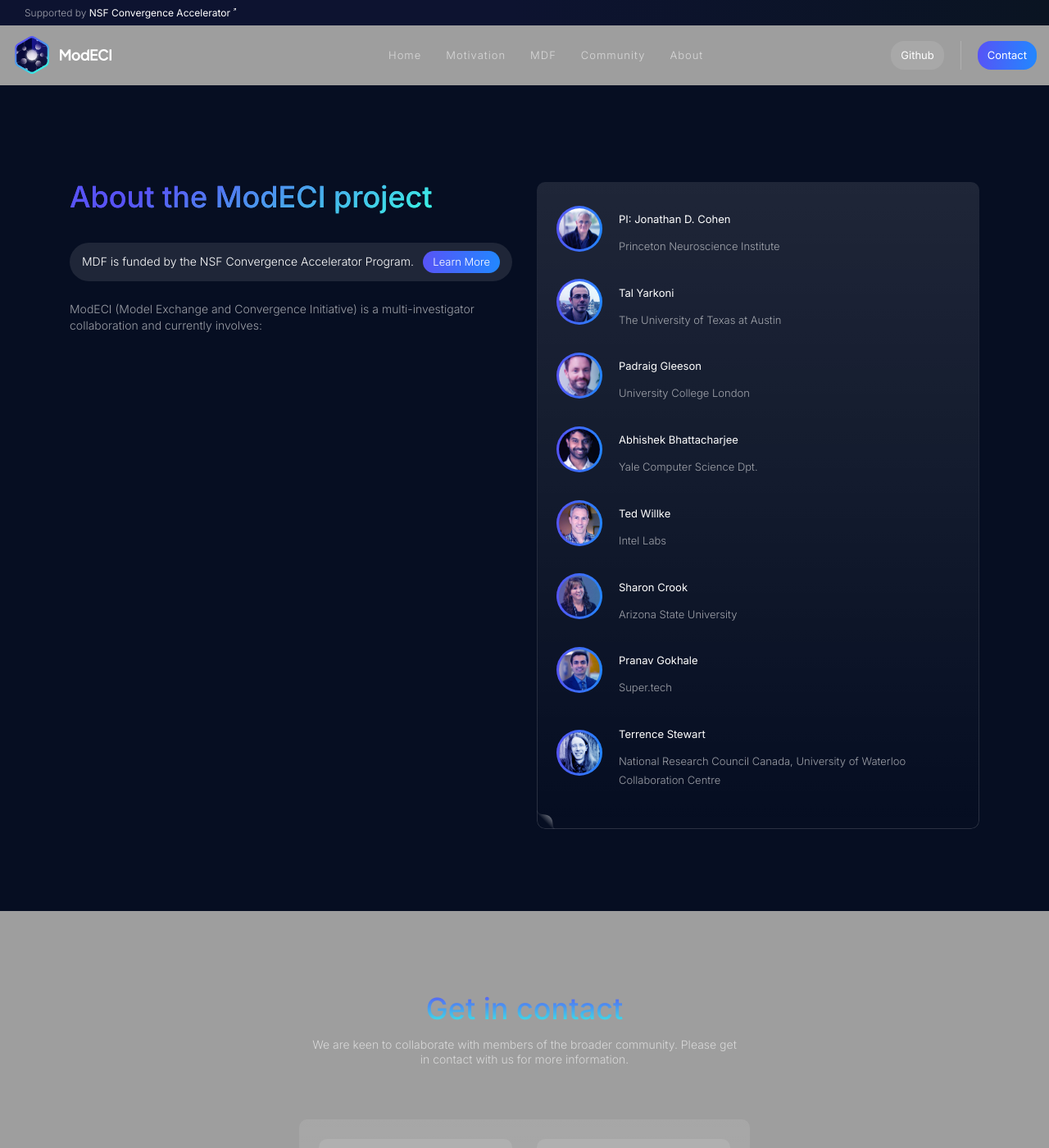
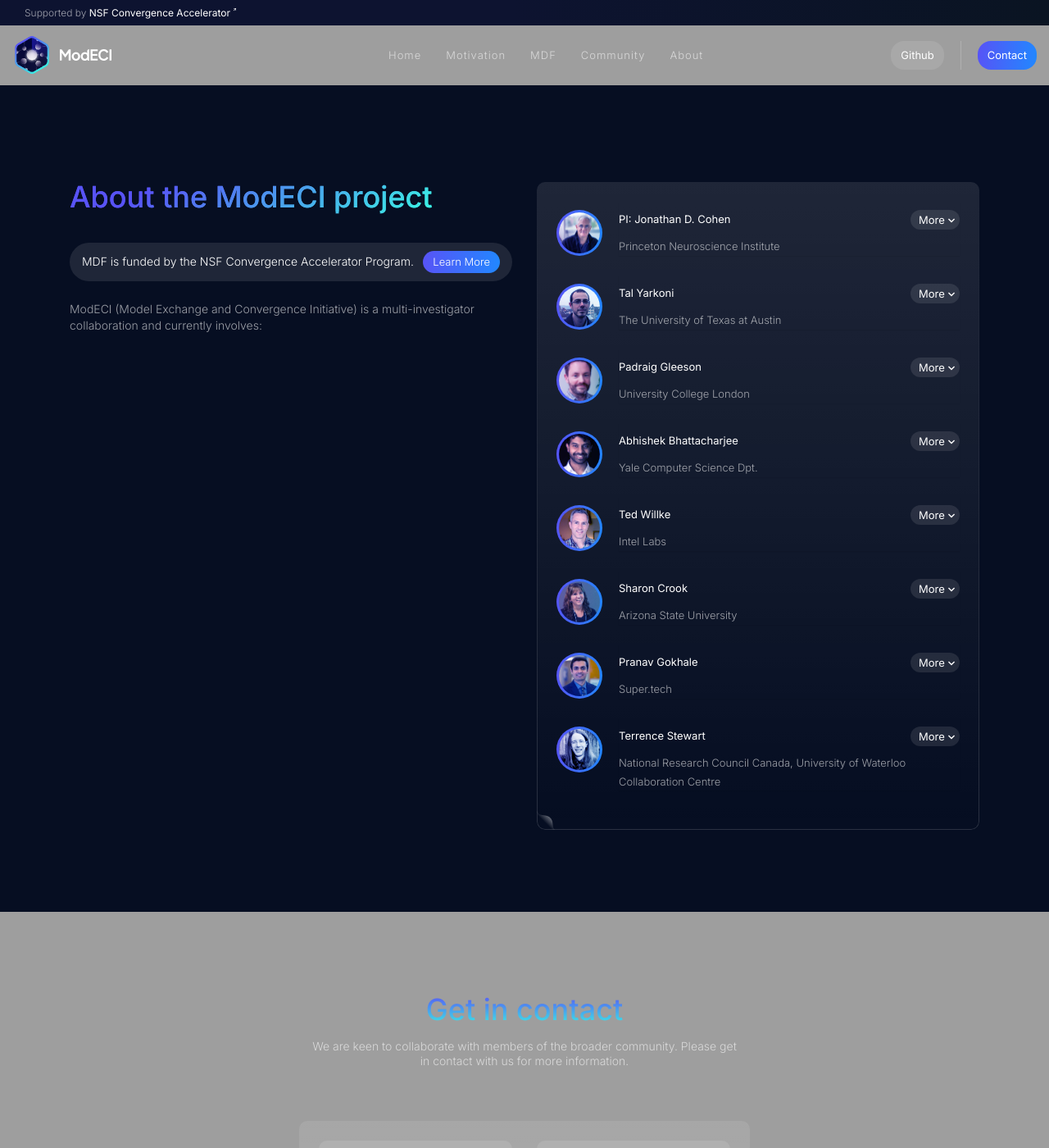
Before and after one commit to ModECI/Website, a Jekyll site: the page built from index.html, in a window 1280 px wide and 1400 px high, scrolled down 6763 px. Shown: the whole window at 82% size. Built offline with Jekyll 4.4.1, drawn with Linux system fonts in a browser that asks for light colours.

Commit message:
#36 Design updates in about for Team member's Bio

```diff
--- a/_includes/about.html
+++ b/_includes/about.html
@@ -23,8 +23,27 @@
                             <img src="img/team/{{forloop.index}}.jpg" alt="{{member.name}}">
                         </div>
                         <div class="about-teamContent">
-                            <h5>{{member.name}}</h5>
-                            <p>{{member.from}}</p>
+                            <div class="panel-group" role="tablist" aria-multiselectable="true">
+                                <div class="panel panel-default">
+                                    <div class="panel-heading" role="tab" id="aboutheading{{forloop.index}}">
+                                        <div class="panel-title">
+                                            <h5>{{member.name}}</h5>
+                                            <p>{{member.from}}</p>
+                                        </div>
+                                        <a role="button" data-toggle="collapse" class="collapsed" data-parent="#accordion" href="#about{{forloop.index}}" aria-expanded="false" aria-controls="collapse{{forloop.index}}">
+                                            <span>More</span>
+                                            <span>Less</span>
+                                            <img src="img/iconChevron_right.svg" alt="icon">
+                                        </a>
+                                    </div>
+                                    <div id="about{{forloop.index}}" class="panel-collapse collapse" role="tabpanel" aria-labelledby="aboutheading{{forloop.index}}">
+                                        <div class="panel-body">
+                                            <p>{{member.para}}</p>
+                                        </div>
+                                    </div>
+                                </div>
+                            </div>
+
                         </div>
                     </div>
                     {% endfor %}
```
Also changed, not shown: _includes/css/modeci.css (+11 -3 lines).
